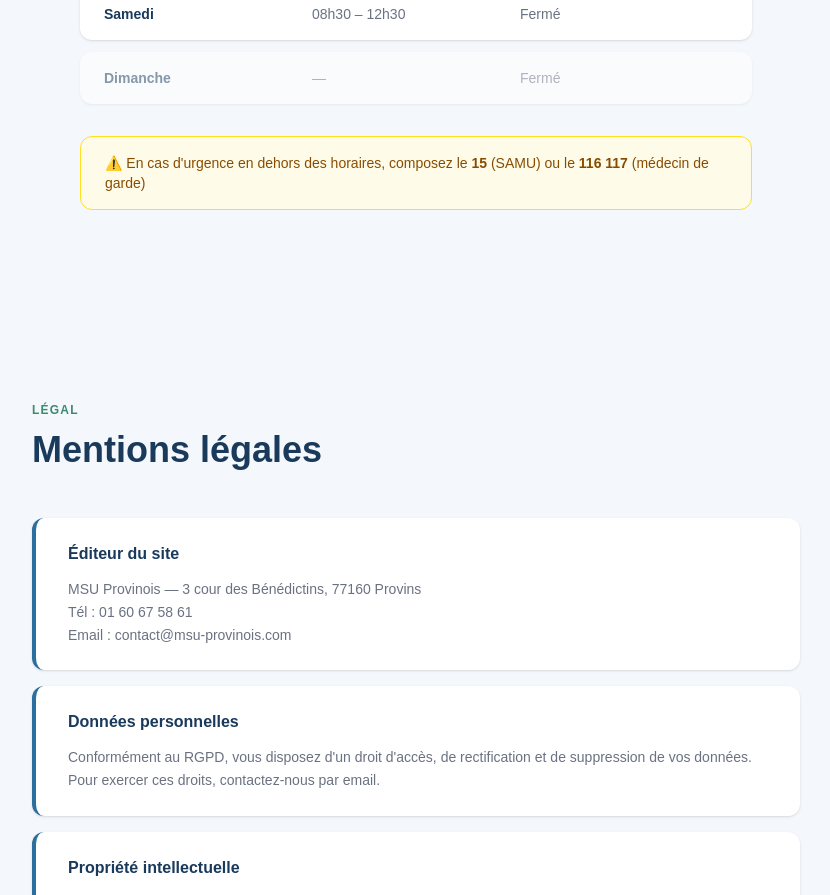
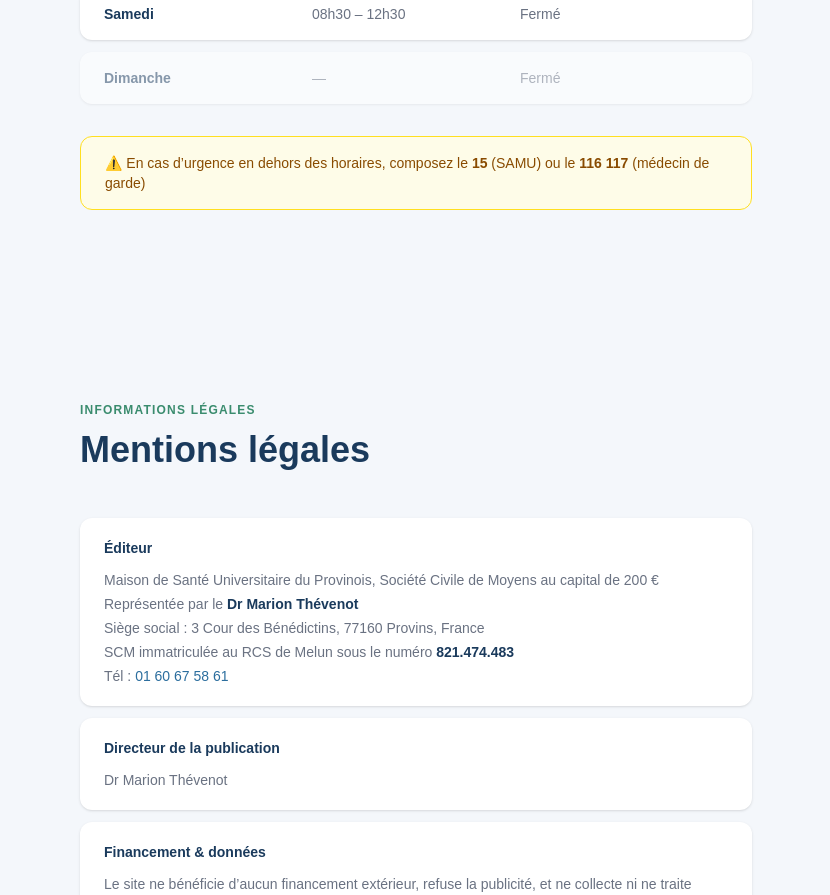
Before and after one commit to Allan-77120/maison_de_sante_frontend, a Next.js app: page / in a window 1280 px wide. Shown: the part 1900-2795 px from the top of the page, without its empty margins (224-1054 px from the left). Built offline with nearby package versions, Linux system fonts and the light colour scheme.

Commit message:
suite maison de sante

```diff
--- a/components/Horaires.tsx
+++ b/components/Horaires.tsx
@@ -23,7 +23,7 @@ export default function Horaires() {
           Organisation
         </p>
         <h2 className="text-3xl md:text-4xl font-bold text-[#1a3a5c] mb-12">
-          Horaires d'ouverture
+          Horaires d’ouverture
         </h2>
 
         <div className="flex flex-col gap-3">
@@ -43,7 +43,7 @@ export default function Horaires() {
         </div>
 
         <div className="mt-8 bg-yellow-50 border border-yellow-300 rounded-xl px-6 py-4 text-sm text-yellow-800">
-          ⚠️ En cas d'urgence en dehors des horaires, composez le{' '}
+          ⚠️ En cas d’urgence en dehors des horaires, composez le{' '}
           <strong>15</strong> (SAMU) ou le <strong>116 117</strong> (médecin de garde)
         </div>
       </div>
--- a/components/MentionsLegales.tsx
+++ b/components/MentionsLegales.tsx
@@ -1,54 +1,41 @@
 // components/MentionsLegales.tsx
-interface Mention {
-  titre: string
-  contenu: string
-}
-
-const mentions: Mention[] = [
-  {
-    titre: 'Éditeur du site',
-    contenu:
-      'MSU Provinois — 3 cour des Bénédictins, 77160 Provins\nTél : 01 60 67 58 61\nEmail : contact@msu-provinois.com',
-  },
-
-  {
-    titre: 'Données personnelles',
-    contenu:
-      "Conformément au RGPD, vous disposez d'un droit d'accès, de rectification et de suppression de vos données. Pour exercer ces droits, contactez-nous par email.",
-  },
-  {
-    titre: 'Propriété intellectuelle',
-    contenu:
-      "L'ensemble des contenus présents sur ce site sont la propriété exclusive de la MSU Provinois. Toute reproduction sans autorisation préalable est interdite.",
-  },
-  {
-    titre: 'Cookies',
-    contenu:
-      "Ce site utilise uniquement des cookies techniques nécessaires à son fonctionnement. Aucun cookie publicitaire n'est utilisé.",
-  },
-]
-
 export default function MentionsLegales() {
   return (
     <section id="mentions" className="bg-[#f4f7fb] py-24 px-6">
-      <div className="max-w-3xl mx-auto">
+      <div className="max-w-2xl mx-auto">
         <p className="text-[#3a8c6e] font-semibold text-xs tracking-widest uppercase mb-3">
-          Légal
+          Informations légales
         </p>
         <h2 className="text-3xl md:text-4xl font-bold text-[#1a3a5c] mb-12">
           Mentions légales
         </h2>
 
-        <div className="flex flex-col gap-4">
-          {mentions.map(({ titre, contenu }) => (
-            <div
-              key={titre}
-              className="bg-white rounded-xl px-8 py-6 shadow-sm border-l-4 border-[#2c6e9e]"
-            >
-              <h3 className="text-[#1a3a5c] font-bold text-base mb-3">{titre}</h3>
-              <p className="text-gray-500 text-sm leading-relaxed whitespace-pre-line">{contenu}</p>
+        <div className="flex flex-col gap-3">
+
+          <div className="bg-white rounded-xl px-6 py-5 shadow-sm">
+            <p className="font-bold text-[#1a3a5c] text-sm mb-3">Éditeur</p>
+            <div className="text-sm text-gray-500 space-y-1">
+              <p>Maison de Santé Universitaire du Provinois, Société Civile de Moyens au capital de 200 €</p>
+              <p>Représentée par le <strong className="text-[#1a3a5c]">Dr Marion Thévenot</strong></p>
+              <p>Siège social : 3 Cour des Bénédictins, 77160 Provins, France</p>
+              <p>SCM immatriculée au RCS de Melun sous le numéro <strong className="text-[#1a3a5c]">821.474.483</strong></p>
+              <p>Tél : <a href="tel:0160675861" className="text-[#2c6e9e] hover:underline">01 60 67 58 61</a></p>
             </div>
-          ))}
+          </div>
+
+          <div className="bg-white rounded-xl px-6 py-5 shadow-sm">
+            <p className="font-bold text-[#1a3a5c] text-sm mb-3">Directeur de la publication</p>
+            <p className="text-sm text-gray-500">Dr Marion Thévenot</p>
+          </div>
+
+          <div className="bg-white rounded-xl px-6 py-5 shadow-sm">
+            <p className="font-bold text-[#1a3a5c] text-sm mb-3">Financement & données</p>
+            <p className="text-sm text-gray-500">
+              Le site ne bénéficie d’aucun financement extérieur, refuse la publicité,
+              et ne collecte ni ne traite aucune information concernant ses visiteurs.
+            </p>
+          </div>
+
         </div>
       </div>
     </section>
--- a/components/Praticiens.tsx
+++ b/components/Praticiens.tsx
@@ -1,29 +1,28 @@
 // components/Praticiens.tsx
 interface Praticien {
-  nom: string
-  specialite: string
-  rdv: boolean
+  nom: string;
+  specialite: string;
+  rdv: boolean;
 }
 
 const praticiens: Praticien[] = [
-  { nom: 'Dr. Thevenot', specialite: 'Médecin Généraliste', rdv: true },
-  { nom: 'Dr. Berrebi', specialite: 'Médecin Généraliste', rdv: true   },
-  { nom: 'Dr. Ivanova', specialite: 'Médecin Généraliste', rdv: true   },
-
-]
+  { nom: "Dr. Thevenot", specialite: "Médecin Généraliste", rdv: true },
+  { nom: "Dr. Berrebi", specialite: "Médecin Généraliste", rdv: true },
+  { nom: "Dr. Ivanova", specialite: "Médecin Généraliste", rdv: true },
+];
 
 const bandeaux = [
-  'bg-[#1a3a5c]',
-  'bg-[#2c6e9e]',
-  'bg-[#3a8c6e]',
-  'bg-[#4a9e7e]',
-  'bg-[#1a5c4a]',
-  'bg-[#0d2d47]',
-]
+  "bg-[#1a3a5c]",
+  "bg-[#2c6e9e]",
+  "bg-[#3a8c6e]",
+  "bg-[#4a9e7e]",
+  "bg-[#1a5c4a]",
+  "bg-[#0d2d47]",
+];
 
 export default function Praticiens() {
   return (
-    <section id="praticiens" className="bg-white py-24 px-6">
+    <section id="praticiens" className="bg-[#f4f7fb] py-24 px-6">
       <div className="max-w-5xl mx-auto">
         <p className="text-[#3a8c6e] font-semibold text-xs tracking-widest uppercase mb-3">
           Équipe
@@ -36,21 +35,24 @@ export default function Praticiens() {
           {praticiens.map((p, i) => (
             <div
               key={i}
-              className="rounded-2xl overflow-hidden shadow-md hover:-translate-y-1 transition-transform"
-            >
-              <div className={`${bandeaux[i % bandeaux.length]} h-28 flex items-center justify-center text-5xl`}>
+              className="bg-white rounded-2xl overflow-hidden shadow-md hover:shadow-xl hover:-translate-y-1 transition-all duration-300">
+              <div
+                className={`${bandeaux[i % bandeaux.length]} h-28 flex items-center justify-center text-5xl`}>
                 {/* {p.emoji} */}
               </div>
               <div className="p-5">
-                <h3 className="text-[#1a3a5c] font-bold text-base mb-1">{p.nom}</h3>
-                <p className="text-[#3a8c6e] font-semibold text-sm mb-4">{p.specialite}</p>
+                <h3 className="text-[#1a3a5c] font-bold text-base mb-1">
+                  {p.nom}
+                </h3>
+                <p className="text-[#3a8c6e] font-semibold text-sm mb-4">
+                  {p.specialite}
+                </p>
                 {p.rdv && (
                   <a
                     href="https://www.cabinetmedicalduprovinois.fr/"
                     target="_blank"
                     rel="noopener noreferrer"
-                    className="bg-[#1a3a5c] text-white text-xs font-bold px-5 py-2 rounded-full hover:bg-[#2c6e9e] transition-colors inline-block"
-                  >
+                    className="bg-[#1a3a5c] text-white text-xs font-bold px-5 py-2 rounded-full hover:bg-[#2c6e9e] transition-colors inline-block">
                     Prendre RDV
                   </a>
                 )}
@@ -60,5 +62,5 @@ export default function Praticiens() {
         </div>
       </div>
     </section>
-  )
+  );
 }
```
